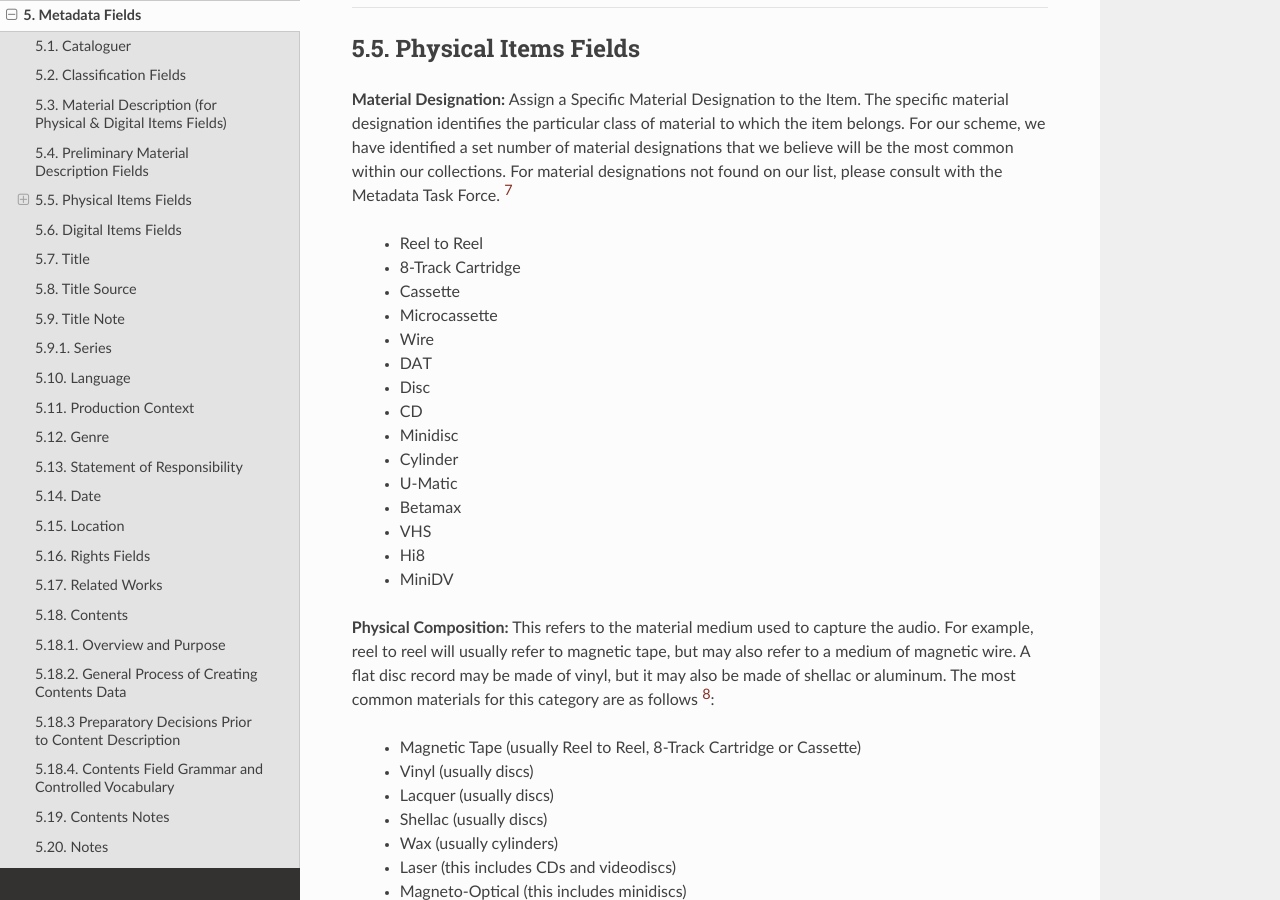
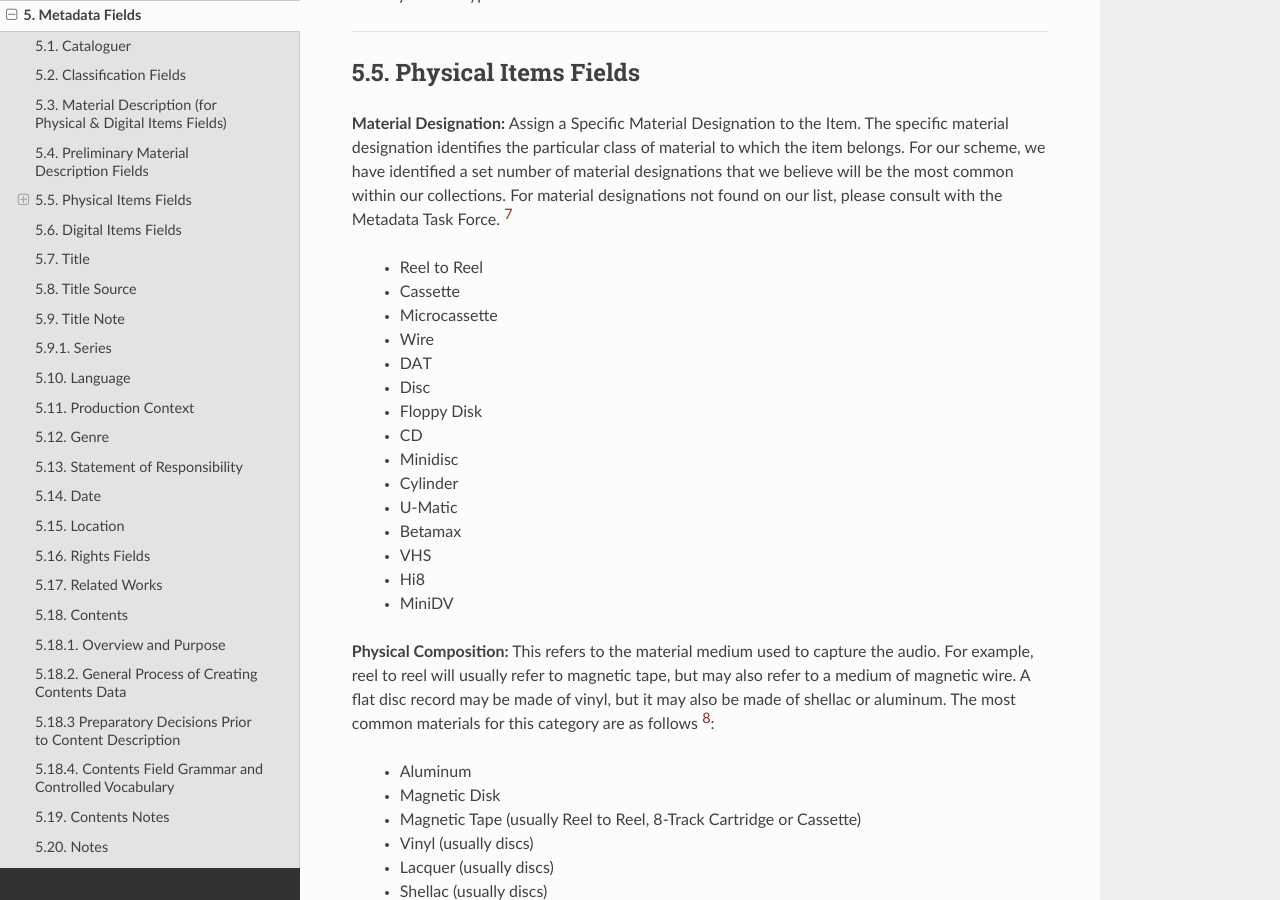
Before and after one commit to spokenweb/spokenweb-metadata-scheme, a Sphinx documentation site: the page built from docs/5-metadata-fields.rst, in a window 1280 px wide and 900 px high, scrolled down 5044 px. Built offline with Sphinx 7.4.7 and the Read the Docs theme 3.1.0, drawn with Linux system fonts in a browser that asks for light colours.

Commit message:
Update 5-metadata-fields.rst

```diff
--- a/docs/5-metadata-fields.rst
+++ b/docs/5-metadata-fields.rst
@@ -26,9 +26,9 @@
 
 **Examples of the classification structure:**
 
-|    Concordia University (partner institution)
-|        SGW Poetry Reading Series (collection)
-|            Poetry 3 (series)
+    Concordia University (partner institution)
+        SGW Poetry Reading Series (collection)
+            Poetry 3 (series)
 
     Concordia University (partner institution)
         Ian Ferrier fonds (collection)
@@ -168,12 +168,12 @@
 **Material Designation:** Assign a Specific Material Designation to the Item.  The specific material designation identifies the particular class of material to which the item belongs.  For our scheme, we have identified a set number of material designations that we believe will be the most common within our collections.  For material designations not found on our list, please consult with the Metadata Task Force. [7]_
 
   * Reel to Reel
-  * 8-Track Cartridge
   * Cassette
   * Microcassette
   * Wire
   * DAT
   * Disc
+  * Floppy Disk
   * CD
   * Minidisc
   * Cylinder
@@ -183,8 +183,11 @@
   * Hi8
   * MiniDV
 
+
 **Physical Composition:**  This refers to the material medium used to capture the audio.  For example, reel to reel will usually refer to magnetic tape, but may also refer to a medium of magnetic wire.  A flat disc record may be made of vinyl, but it may also be made of shellac or aluminum.  The most common materials for this category are as follows [8]_:
 
+  * Aluminum
+  * Magnetic Disk
   * Magnetic Tape (usually Reel to Reel, 8-Track Cartridge or Cassette)
   * Vinyl (usually discs)
   * Lacquer (usually discs)
```
